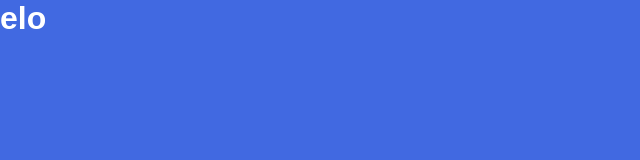
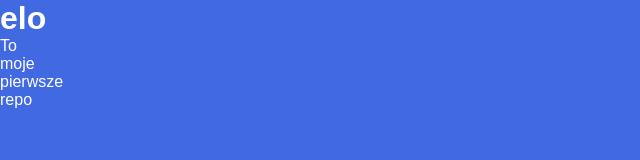
Before and after one commit to jakubziemianski97/test, a plain HTML site: page index.html in a window 1280 px wide. Shown: the whole page, without its empty margins (0-640 px from the left). Drawn offline with Linux system fonts and the light colour scheme.

Commit message:
added p and width

```diff
--- a/index.html
+++ b/index.html
@@ -9,5 +9,6 @@
 	</head>
 	<body>
 		<h1>elo</h1>
+		<p>To moje pierwsze repo</p>
 	</body>
 </html>
--- a/style.css
+++ b/style.css
@@ -6,6 +6,7 @@
 
 body {
 	height: 100vh;
+	width: 50px;
 	font-family: sans-serif;
 	overflow: hidden;
 	color: #fff;
```
